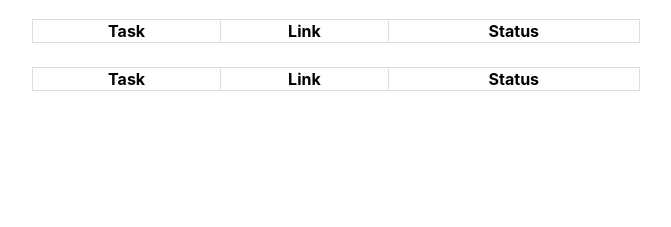
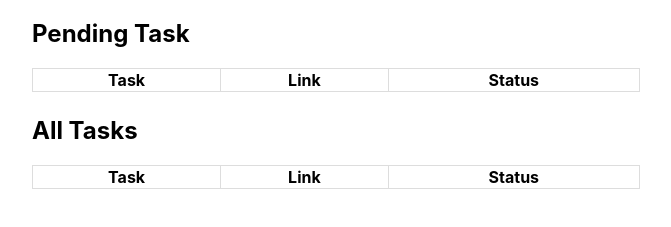
Before and after one commit to louiskwt/starchaser_admin, an Electron app: page src/index.html in a window 800 px wide. Shown: the part 95-322 px from the top of the page, without its empty margins (64-735 px from the left). Drawn offline with Linux system fonts and the light colour scheme.

Commit message:
added title

```diff
--- a/src/index.html
+++ b/src/index.html
@@ -7,6 +7,7 @@
   </head>
   <body>
     <h1>💖 Tasks 💖</h1>
+    <h2>Pending Task</h2>
     <div id="pending-tasks">
       <table id="pending-task-table">
         <thead>
@@ -19,6 +20,7 @@
       </table>
     </div>
 
+    <h2>All Tasks</h2>
     <div id="tasks">
       <table id="task-table">
         <thead>
```
